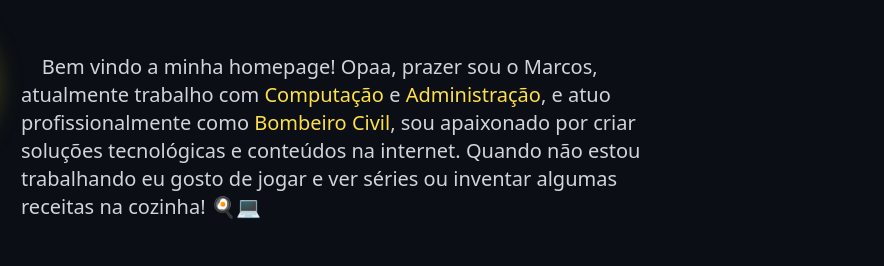
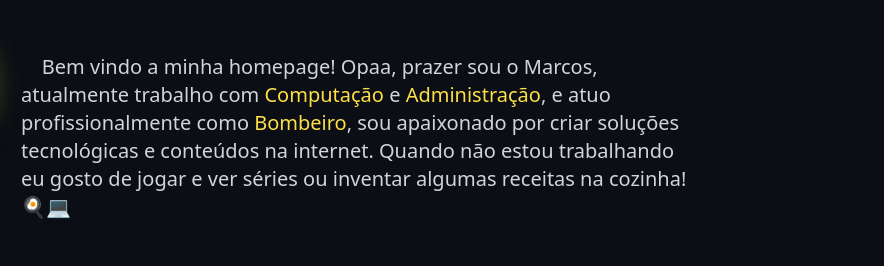
Before and after one commit to MarcosDAnton/MarcosDAnton, a plain HTML site: page index.html in a window 1280 px wide. Shown: the part 99-365 px from the top of the page, 283-1167 px from the left. Drawn offline with nearby package versions, Linux system fonts and the light colour scheme.

Commit message:
27-10-26

```diff
--- a/index.html
+++ b/index.html
@@ -46,7 +46,7 @@
             <br><br >
 
                 <p class="text-gray-300 text-base sm:text-lg md:text-xl mt-2 max-w-2xl font-medium">
-                    &nbsp;&nbsp;&nbsp;&nbsp;Bem vindo a minha homepage! Opaa, prazer sou o Marcos, atualmente trabalho com <span class="text-yellow-300">Computação</span> e <span class="text-yellow-300">Administração</span>, e atuo profissionalmente como <span class="text-yellow-300">Bombeiro Civil</span>, sou apaixonado por criar soluções tecnológicas e conteúdos na internet. Quando não estou trabalhando eu gosto de jogar e ver séries ou inventar algumas receitas na cozinha! 🍳💻
+                    &nbsp;&nbsp;&nbsp;&nbsp;Bem vindo a minha homepage! Opaa, prazer sou o Marcos, atualmente trabalho com <span class="text-yellow-300">Computação</span> e <span class="text-yellow-300">Administração</span>, e atuo profissionalmente como <span class="text-yellow-300">Bombeiro</span>, sou apaixonado por criar soluções tecnológicas e conteúdos na internet. Quando não estou trabalhando eu gosto de jogar e ver séries ou inventar algumas receitas na cozinha! 🍳💻
                 </p>
         </div>
         </header>
```
